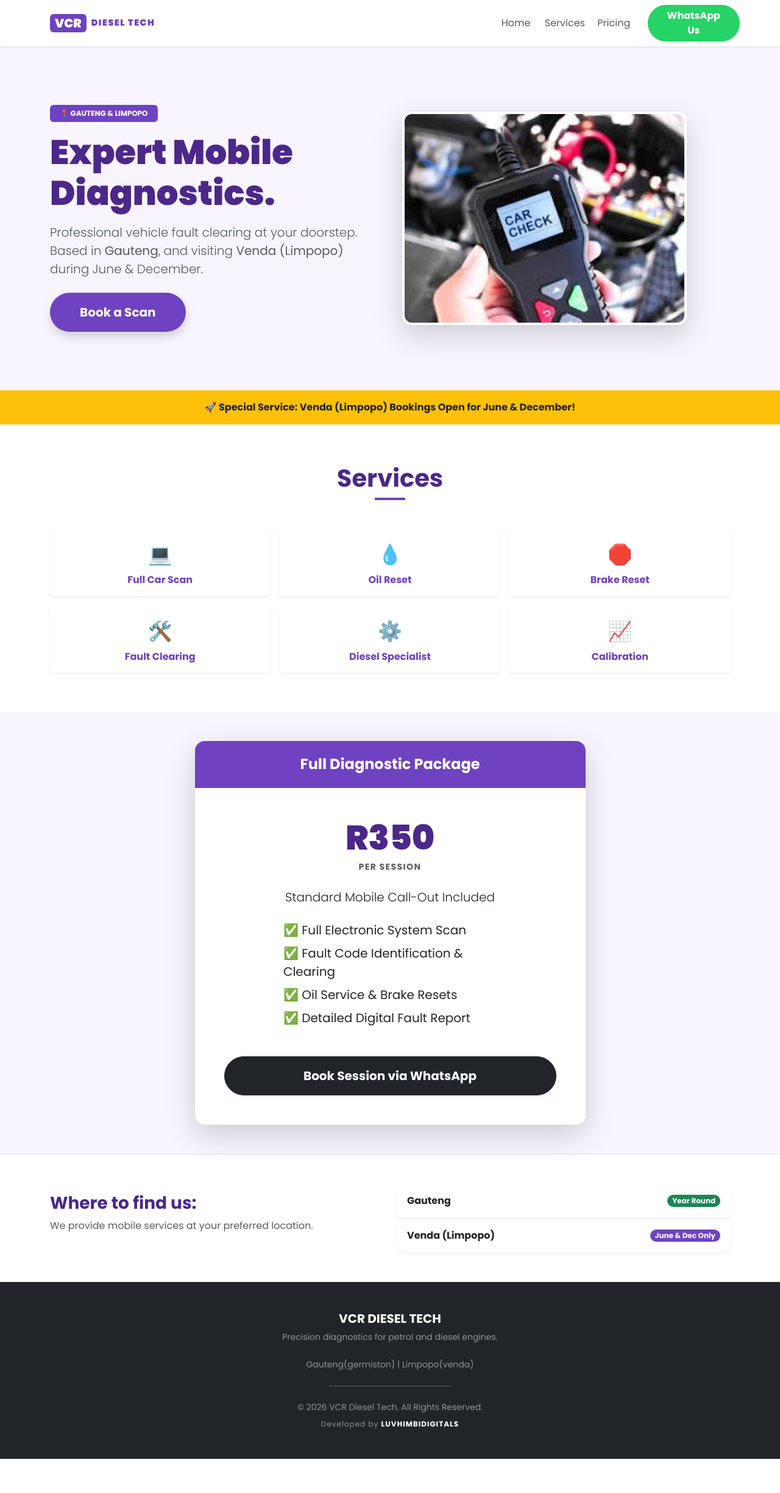
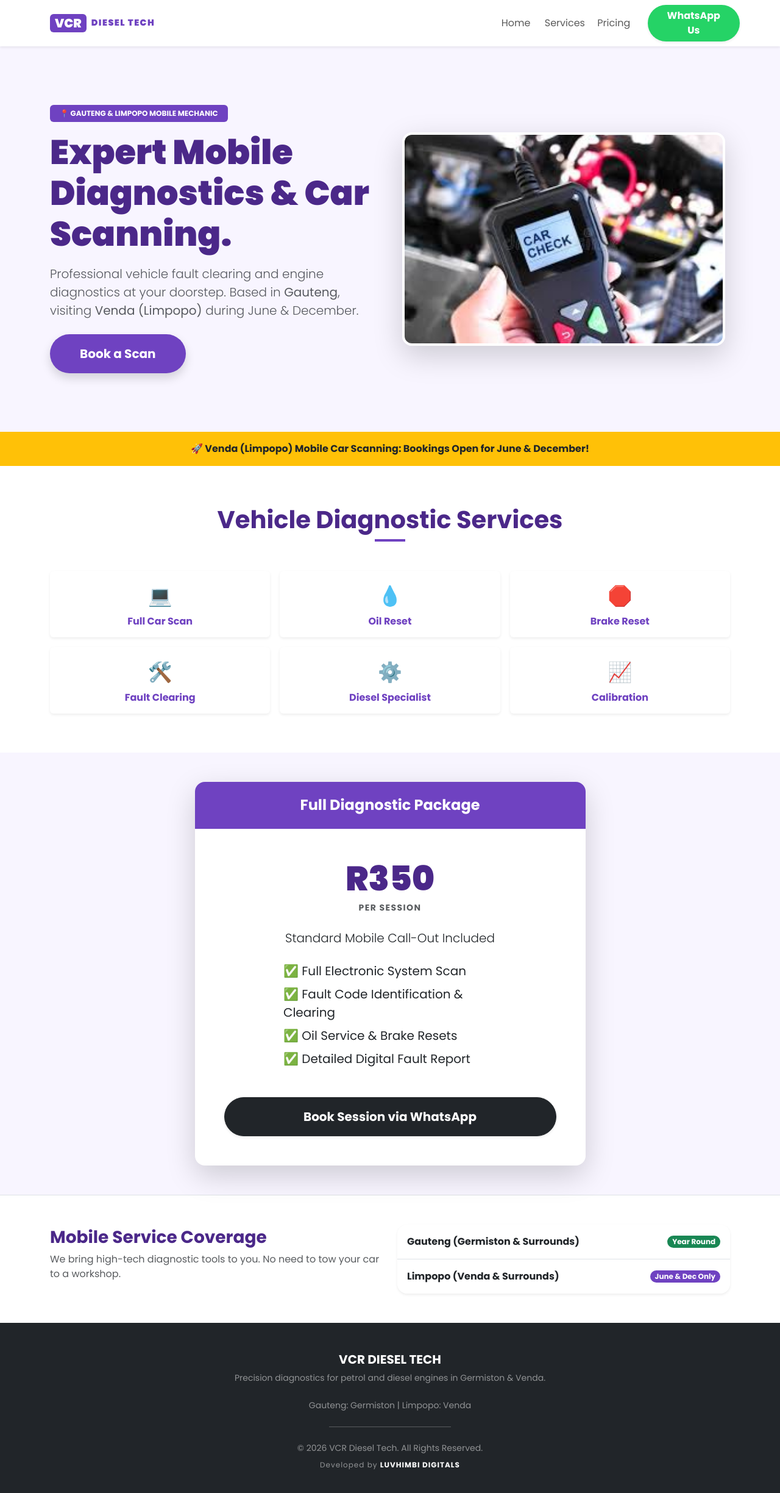
Before and after one commit to luvhimbi/vcrTech, a React (Vite) app in the folder vcrtech/: page / in a window 1280 px wide. Shown: the top 2448 px of the page at 61% size. Before the commit the page ends 2392 px from the top, so only its background shows below. Built offline with nearby package versions, Linux system fonts and the light colour scheme.

Commit message:
seo optimization

```diff
--- a/vcrtech/index.html
+++ b/vcrtech/index.html
@@ -4,25 +4,36 @@
   <meta charset="UTF-8" />
   <link rel="icon" type="image/svg+xml" href="/vite.svg" />
   <meta name="viewport" content="width=device-width, initial-scale=1.0" />
-  <title>vcr</title>
+
+  <title>VCR Diesel Tech | Mobile Car Diagnostics Gauteng & Venda</title>
+  <meta name="title" content="VCR Diesel Tech | Mobile Car Diagnostics Gauteng & Venda">
+  <meta name="description" content="Professional mobile vehicle diagnostics in Germiston, Gauteng and Venda, Limpopo. Full car scans, oil resets, and fault clearing for only R350 per session.">
+  <meta name="keywords" content="car diagnostics Germiston, vehicle scanning Venda, mobile car doctor Gauteng, diesel tech Limpopo, car fault clearing, R350 car scan">
+  <meta name="author" content="Luvhimbi Digitals">
+
+  <meta property="og:type" content="website">
+  <meta property="og:url" content="https://vcrdieseltech.netlify.app"> <meta property="og:title" content="VCR Diesel Tech | Professional Mobile Diagnostics">
+  <meta property="og:description" content="Expert vehicle fault clearing at your doorstep. Based in Gauteng and Venda. R350 per session.">
+  <meta property="og:image" content="/assets/main.jfif">
+
+  <meta property="twitter:card" content="summary_large_image">
+  <meta property="twitter:title" content="VCR Diesel Tech | Mobile Car Diagnostics">
+  <meta property="twitter:description" content="Professional vehicle diagnostics in Germiston & Venda. Full car scans and system resets.">
 
   <link rel="preconnect" href="https://fonts.googleapis.com">
   <link rel="preconnect" href="https://fonts.gstatic.com" crossorigin>
-  <link href="https://fonts.googleapis.com/css2?family=Poppins:ital,wght@0,100;0,200;0,300;0,400;0,500;0,600;0,700;0,800;0,900;1,100;1,200;1,300;1,400;1,500;1,600;1,700;1,800;1,900&display=swap" rel="stylesheet">
-
-  <link href="https://cdn.jsdelivr.net/npm/bootstrap@5.3.3/dist/css/bootstrap.min.css" rel="stylesheet" integrity="sha384-QWTKZyjpPEjISv5WaRU9OFeRpok6YctnYmDr5pNlyT2bRjXh0JMhjY6hW+ALEwIH" crossorigin="anonymous">
+  <link href="https://fonts.googleapis.com/css2?family=Poppins:wght@300;400;600;700;900&display=swap" rel="stylesheet">
+  <link href="https://cdn.jsdelivr.net/npm/bootstrap@5.3.3/dist/css/bootstrap.min.css" rel="stylesheet">
 
   <style>
-    * {
-      font-family: 'Poppins', sans-serif;
-    }
+    * { font-family: 'Poppins', sans-serif; }
+    /* Accessibility: Ensure contrast is high enough for SEO ranking */
+    body { color: #212529; }
   </style>
 </head>
 <body>
 <div id="root"></div>
-
-<script src="https://cdn.jsdelivr.net/npm/bootstrap@5.3.3/dist/js/bootstrap.bundle.min.js" integrity="sha384-YvpcrYf0tY3lHB60NNkmXc5s9fDVZLESaAA55NDzOxhy9GkcIdslK1eN7N6jIeHz" crossorigin="anonymous"></script>
-
+<script src="https://cdn.jsdelivr.net/npm/bootstrap@5.3.3/dist/js/bootstrap.bundle.min.js"></script>
 <script type="module" src="/src/main.tsx"></script>
 </body>
 </html>
--- a/vcrtech/src/App.tsx
+++ b/vcrtech/src/App.tsx
@@ -1,22 +1,22 @@
 import React from 'react';
 
 const App = () => {
-    // Custom Brand Colors
     const primaryPurple = "#6f42c1";
     const lightPurple = "#f8f5ff";
     const darkPurple = "#4b2889";
     const whatsappGreen = "#25D366";
 
-    // Contact Details
     const waNumber = "27786115645";
     const phoneDisplay = "078 611 5645";
     const waMessage = encodeURIComponent("Hi VCR Diesel Tech, I would like to book a diagnostic scan (R350 per session). Please assist.");
     const waLink = `https://wa.me/${waNumber}?text=${waMessage}`;
 
     return (
-        <div style={{ fontFamily: "'Poppins', sans-serif", scrollBehavior: 'smooth' }}>
+        <div style={{ scrollBehavior: 'smooth' }}>
+            {/* --- ACCESSIBILITY/SEO: Skip to content for screen readers --- */}
+            <a href="#main-content" className="visually-hidden-focusable">Skip to main content</a>
 
-            {/* --- MOBILE QUICK-CALL BAR (Visible only on mobile) --- */}
+            {/* --- MOBILE QUICK-CALL BAR --- */}
             <div className="d-lg-none bg-dark text-white text-center py-2 sticky-top" style={{ zIndex: 1100, fontSize: '0.85rem' }}>
                 <a href={`tel:${waNumber}`} className="text-white text-decoration-none fw-bold">
                     📞 Tap to Call: {phoneDisplay}
@@ -26,7 +26,7 @@
             {/* --- NAVBAR --- */}
             <nav className="navbar navbar-expand-lg navbar-light bg-white sticky-top shadow-sm py-2">
                 <div className="container">
-                    <a className="navbar-brand fw-black d-flex align-items-center" href="#" style={{ color: primaryPurple }}>
+                    <a className="navbar-brand fw-black d-flex align-items-center" href="/" style={{ color: primaryPurple }}>
                         <span className="text-white px-2 rounded me-2" style={{ backgroundColor: primaryPurple }}>VCR</span>
                         <span className="tracking-widest" style={{ fontSize: '0.9rem' }}>DIESEL TECH</span>
                     </a>
@@ -50,16 +50,17 @@
                 </div>
             </nav>
 
+            <main id="main-content">
                 {/* --- HERO SECTION --- */}
                 <header id="home" className="py-4 py-lg-5" style={{ backgroundColor: lightPurple }}>
                     <div className="container py-lg-5">
                         <div className="row align-items-center g-4 flex-column-reverse flex-lg-row">
                             <div className="col-lg-6 text-center text-lg-start">
                                 <div className="d-inline-flex align-items-center badge mb-3 px-3 py-2 fw-bold text-uppercase" style={{ backgroundColor: primaryPurple }}>
-                                📍 Gauteng & Limpopo
+                                    📍 Gauteng & Limpopo Mobile Mechanic
                                 </div>
-                            <h1 className="display-4 fw-black mb-3" style={{ color: darkPurple }}>Expert Mobile Diagnostics.</h1>
-                            <p className="lead mb-4 text-muted fs-5">Professional vehicle fault clearing at your doorstep. Based in <strong>Gauteng</strong>, and visiting <strong>Venda (Limpopo)</strong> during June & December.</p>
+                                <h1 className="display-4 fw-black mb-3" style={{ color: darkPurple }}>Expert Mobile Diagnostics & Car Scanning.</h1>
+                                <p className="lead mb-4 text-muted fs-5">Professional vehicle fault clearing and engine diagnostics at your doorstep. Based in <strong>Gauteng</strong>, visiting <strong>Venda (Limpopo)</strong> during June & December.</p>
 
                                 <div className="d-grid d-lg-flex gap-2">
                                     <a href={waLink} className="btn btn-lg px-lg-5 py-3 fw-bold rounded-pill text-white shadow" style={{ backgroundColor: primaryPurple }}>Book a Scan</a>
@@ -68,10 +69,12 @@
                             </div>
                             <div className="col-lg-6">
                                 <div className="position-relative px-2">
-                                <div className="rounded-4 shadow-lg overflow-hidden border border-white border-4 bg-secondary d-flex align-items-center justify-content-center text-white"
-                                     style={{ aspectRatio: '4/3', maxHeight: '350px', backgroundImage: 'url("/assets/main.jfif")', backgroundSize: 'cover', backgroundPosition: 'center' }}>
-                                    {! "/assets/main.jfif" && <span className="p-4 text-center small">[ Diagnosis Machine Photo ]</span>}
-                                </div>
+                                    <img
+                                        src="/assets/main.jfif"
+                                        alt="Professional car diagnostic machine scanning a vehicle"
+                                        className="img-fluid rounded-4 shadow-lg border border-white border-4"
+                                        style={{ aspectRatio: '4/3', objectFit: 'cover', width: '100%', maxHeight: '350px' }}
+                                    />
                                 </div>
                             </div>
                         </div>
@@ -79,19 +82,19 @@
                 </header>
 
                 {/* --- LOCATION ALERT BAR --- */}
-            <div className="bg-warning py-3 text-center">
+                <aside className="bg-warning py-3 text-center">
                     <div className="container fw-bold">
-                    🚀 Special Service: Venda (Limpopo) Bookings Open for June & December!
+                        🚀 Venda (Limpopo) Mobile Car Scanning: Bookings Open for June & December!
                     </div>
-            </div>
+                </aside>
 
                 {/* --- SERVICES SECTION --- */}
                 <section id="services" className="py-5 bg-white">
                     <div className="container py-3">
-                    <div className="text-center mb-5">
-                        <h2 className="fw-bold h1" style={{ color: darkPurple }}>Services</h2>
+                        <header className="text-center mb-5">
+                            <h2 className="fw-bold h1" style={{ color: darkPurple }}>Vehicle Diagnostic Services</h2>
                             <div className="mx-auto mt-2" style={{ width: '50px', height: '4px', backgroundColor: primaryPurple }}></div>
-                    </div>
+                        </header>
 
                         <div className="row g-3">
                             {[
@@ -102,12 +105,12 @@
                                 { title: "Diesel Specialist", icon: "⚙️" },
                                 { title: "Calibration", icon: "📈" }
                             ].map((service, index) => (
-                            <div className="col-6 col-md-4" key={index}>
+                                <article className="col-6 col-md-4" key={index}>
                                     <div className="card h-100 border-0 shadow-sm p-3 text-center hover-card">
-                                    <div className="fs-2 mb-2">{service.icon}</div>
-                                    <h6 className="fw-bold mb-0" style={{ color: primaryPurple }}>{service.title}</h6>
+                                        <div className="fs-2 mb-2" aria-hidden="true">{service.icon}</div>
+                                        <h3 className="fw-bold h6 mb-0" style={{ color: primaryPurple }}>{service.title}</h3>
                                     </div>
-                            </div>
+                                </article>
                             ))}
                         </div>
                     </div>
@@ -117,14 +120,13 @@
                 <section id="pricing" className="py-5" style={{ backgroundColor: lightPurple }}>
                     <div className="container">
                         <div className="row justify-content-center text-center">
-                        {/* WIDENED CARD: col-lg-7 instead of col-lg-4 */}
                             <div className="col-12 col-md-10 col-lg-7">
-                            <div className="card border-0 shadow-lg rounded-4 overflow-hidden">
-                                <div className="py-4 text-white" style={{ backgroundColor: primaryPurple }}>
-                                    <h4 className="fw-bold mb-0">Full Diagnostic Package</h4>
-                                </div>
+                                <article className="card border-0 shadow-lg rounded-4 overflow-hidden">
+                                    <header className="py-4 text-white" style={{ backgroundColor: primaryPurple }}>
+                                        <h2 className="fw-bold h4 mb-0">Full Diagnostic Package</h2>
+                                    </header>
                                     <div className="card-body p-4 p-lg-5">
-                                    <div className="display-4 fw-black mb-1" style={{ color: darkPurple }}>R350</div>
+                                        <p className="display-4 fw-black mb-1" style={{ color: darkPurple }}>R350</p>
                                         <p className="text-muted mb-4 fw-bold small text-uppercase tracking-widest">Per Session</p>
                                         <p className="mb-4 lead">Standard Mobile Call-Out Included</p>
                                         <ul className="list-unstyled text-start mb-5 mx-auto" style={{ maxWidth: '350px' }}>
@@ -137,7 +139,7 @@
                                             Book Session via WhatsApp
                                         </a>
                                     </div>
-                            </div>
+                                </article>
                             </div>
                         </div>
                     </div>
@@ -148,17 +150,17 @@
                     <div className="container">
                         <div className="row g-4 align-items-center">
                             <div className="col-md-6 text-center text-md-start">
-                            <h3 className="fw-bold" style={{ color: darkPurple }}>Where to find us:</h3>
-                            <p className="text-muted">We provide mobile services at your preferred location.</p>
+                                <h2 className="fw-bold h3" style={{ color: darkPurple }}>Mobile Service Coverage</h2>
+                                <p className="text-muted">We bring high-tech diagnostic tools to you. No need to tow your car to a workshop.</p>
                             </div>
                             <div className="col-md-6">
                                 <ul className="list-group list-group-flush shadow-sm rounded-4 overflow-hidden">
                                     <li className="list-group-item d-flex justify-content-between align-items-center py-3">
-                                    <strong>Gauteng</strong>
+                                        <strong>Gauteng (Germiston & Surrounds)</strong>
                                         <span className="badge rounded-pill bg-success">Year Round</span>
                                     </li>
                                     <li className="list-group-item d-flex justify-content-between align-items-center py-3">
-                                    <strong>Venda (Limpopo)</strong>
+                                        <strong>Limpopo (Venda & Surrounds)</strong>
                                         <span className="badge rounded-pill" style={{backgroundColor: primaryPurple}}>June & Dec Only</span>
                                     </li>
                                 </ul>
@@ -166,18 +168,18 @@
                         </div>
                     </div>
                 </section>
+            </main>
 
             {/* --- FOOTER --- */}
             <footer className="py-5 text-center bg-dark text-white-50">
                 <div className="container">
-                    <h5 className="text-white fw-bold mb-2">VCR DIESEL TECH</h5>
-                    <p className="small mb-4">Precision diagnostics for petrol and diesel engines.</p>
-                    <p className="small m-0">Gauteng(germiston) | Limpopo(venda)</p>
+                    <h2 className="text-white fw-bold h5 mb-2">VCR DIESEL TECH</h2>
+                    <p className="small mb-4">Precision diagnostics for petrol and diesel engines in Germiston & Venda.</p>
+                    <p className="small m-0">Gauteng: Germiston | Limpopo: Venda</p>
                     <hr className="my-4 opacity-25 border-white mx-auto" style={{maxWidth: '200px'}} />
-                    <p className="m-0 small text-white-50">&copy; 2026 VCR Diesel Tech. All Rights Reserved.</p>
-                    {/* Developer Credit */}
+                    <p className="m-0 small">&copy; 2026 VCR Diesel Tech. All Rights Reserved.</p>
                     <p className="mt-2 mb-0" style={{ fontSize: '0.75rem', letterSpacing: '1px' }}>
-                        Developed by <span className="text-white fw-bold">LUVHIMBIDIGITALS</span>
+                        Developed by <span className="text-white fw-bold text-uppercase">Luvhimbi Digitals</span>
                     </p>
                 </div>
             </footer>
```
Lines whose indentation alone changed are shown as unchanged.
